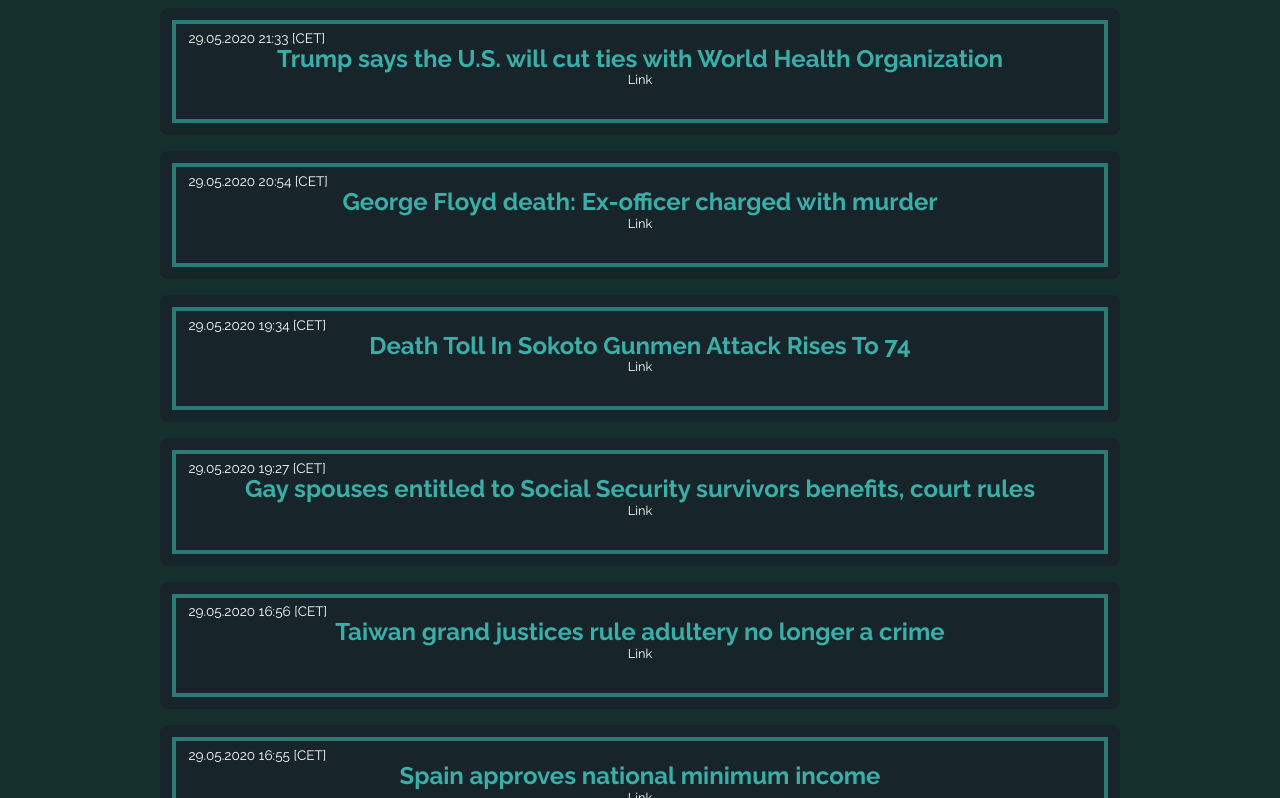
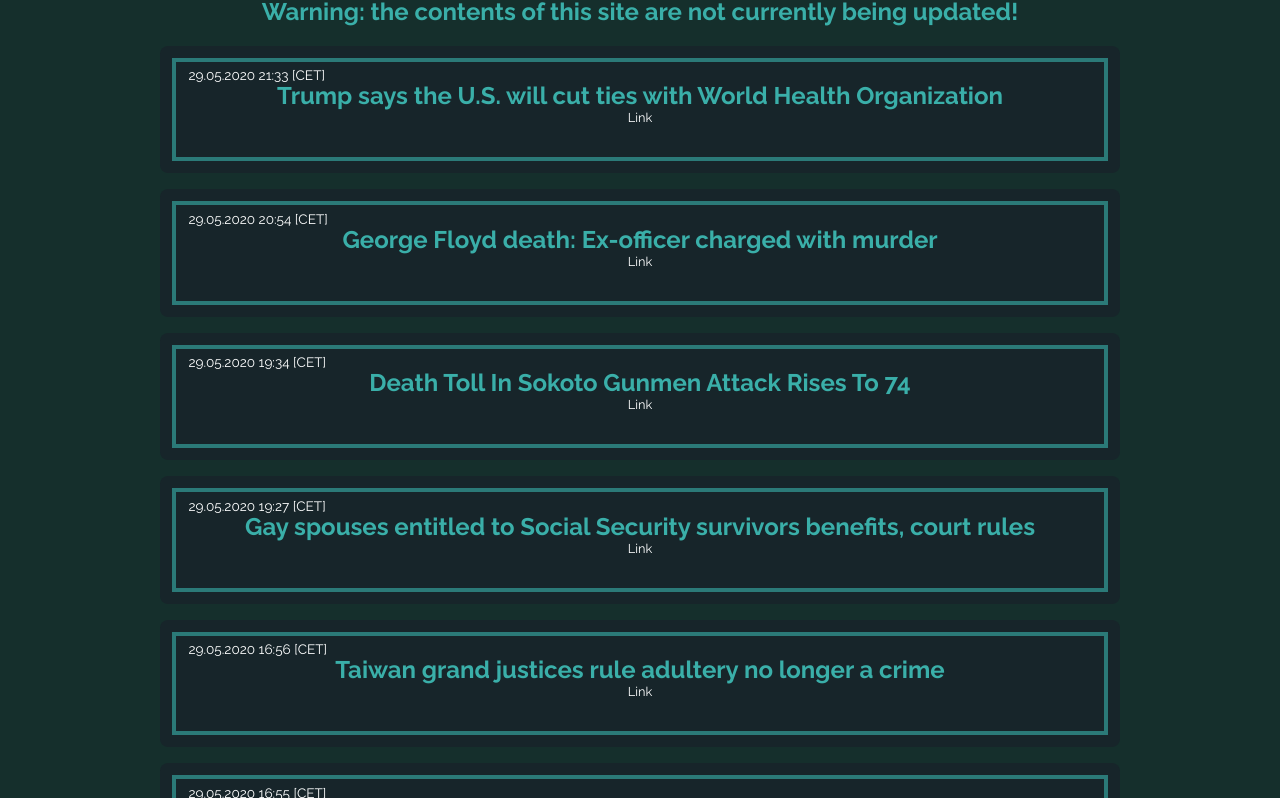
Before and after one commit to edgelord314/whatson, a plain HTML site: page archive1.html in a window 1280 px wide. Shown: the part 45-843 px from the top of the page. Drawn offline with nearby package versions, Linux system fonts and the light colour scheme.

Commit message:
auto commit by Whatsongenerator

```diff
--- a/archive1.html
+++ b/archive1.html
@@ -45,6 +45,7 @@
   </header>
 
   <main>
+    <h2 class="news-headline">Warning: the contents of this site are not currently being updated!</h2>
     <ul class="news-list">
       <!--start-point-news-->
       <li class="news">
```
Also changed, not shown: archive2.html (+1 -0 lines), archive3.html (+1 -0 lines), index.html (+1 -0 lines), template.html (+1 -0 lines).
